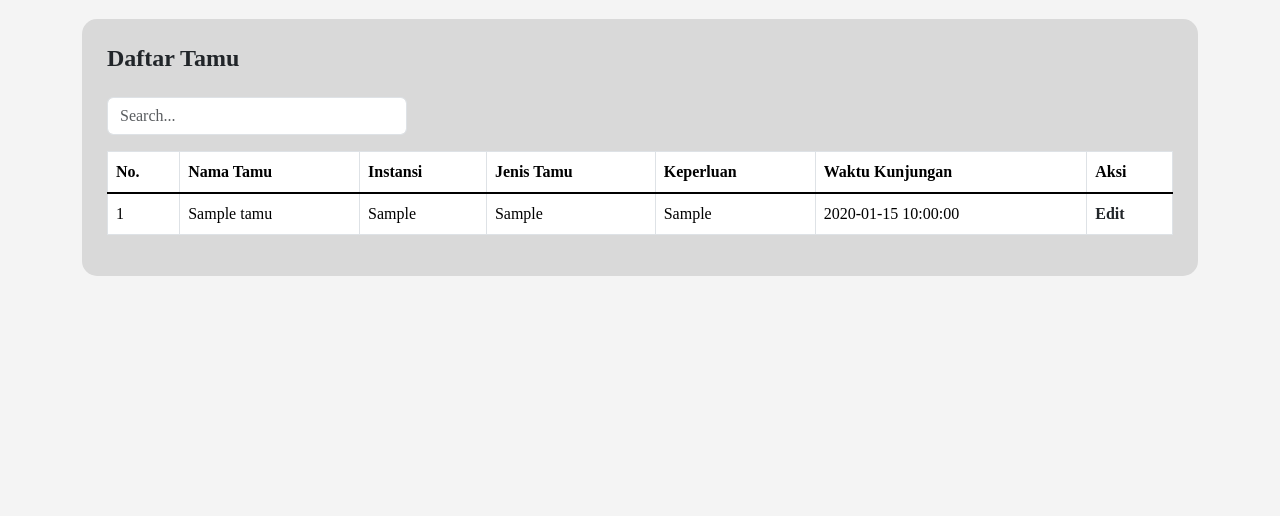
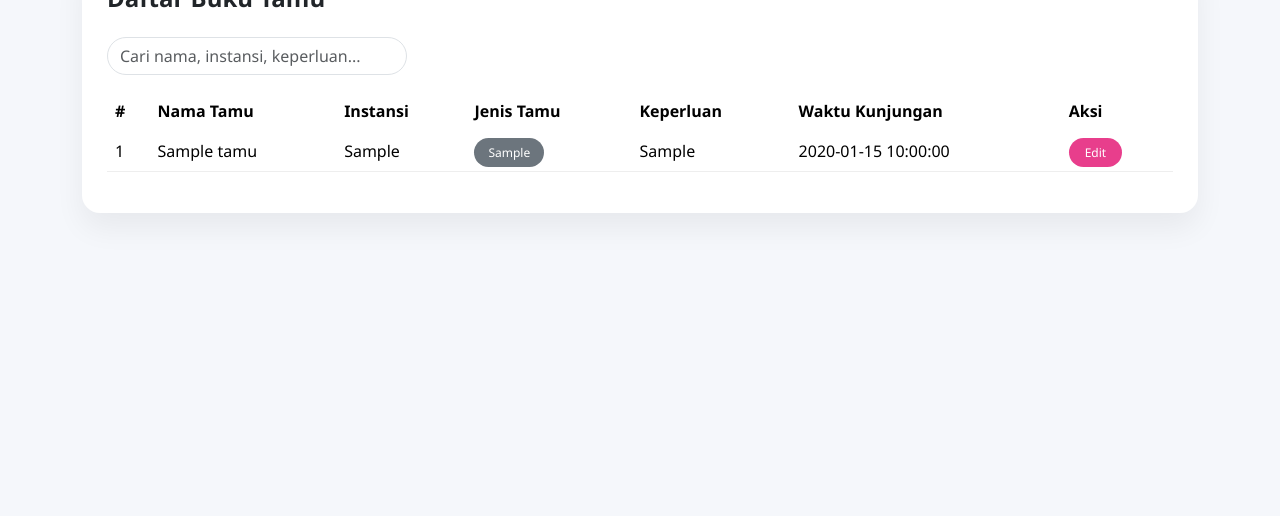
Before and after one commit to mbiww/Buku-Tamu-Digital-IF-1D-01, a PHP site: page /data_tamu.php in a window 1280 px wide. Shown: the part 137-653 px from the top of the page. Run offline with PHP 8.4, Linux system fonts and the light colour scheme; tables that the repository leaves empty hold one stand-in row (values such as "Sample post").

Commit message:
mengubah ui

```diff
--- a/data_tamu.php
+++ b/data_tamu.php
@@ -1,6 +1,4 @@
 <?php
-// Jika nanti mau ambil data dari database, taruh query di sini.
-// Contoh:
 include 'koneksi.php';
 $tamu = mysqli_query($koneksi, "SELECT * FROM data_tamu");
 ?>
@@ -11,69 +9,120 @@ $tamu = mysqli_query($koneksi, "SELECT * FROM data_tamu");
 <meta charset="UTF-8">
 <meta name="viewport" content="width=device-width, initial-scale=1.0">
 <title>Data Tamu</title>
+
 <link href="https://cdn.jsdelivr.net/npm/bootstrap@5.3.3/dist/css/bootstrap.min.css" rel="stylesheet">
+
 <style>
 body {
-      background-color: #f4f4f4;
-      font-family: "Times New Roman", serif;
+  background: #f5f7fb;
+  font-family: 'Segoe UI', sans-serif;
 }
+
+/* NAVBAR */
 .navbar {
-      background-color: #d9d9d9;
+  background: linear-gradient(90deg, #3b6df6, #4f8cff);
 }
+.navbar .nav-link,
+.navbar-brand {
+  color: #fff !important;
+}
+.navbar .nav-link.active {
+  font-weight: 600;
+  text-decoration: underline;
+}
+.logo {
+  width: 110px;
+}
+
+/* CARD */
 .card-custom {
-      background-color: #d9d9d9;
-      border-radius: 15px;
+  background: #fff;
+  border-radius: 18px;
   padding: 25px;
   margin-top: 40px;
+  box-shadow: 0 15px 30px rgba(0,0,0,0.06);
 }
-    .table th, .table td {
+
+/* SEARCH */
+.search-box {
+  max-width: 300px;
+  border-radius: 20px;
+}
+
+/* TABLE */
+.table thead {
+  background: #f0f4ff;
+}
+.table th {
+  border: none;
+  font-weight: 600;
+}
+.table td {
+  border: none;
   vertical-align: middle;
 }
-    .logo {
-      width: 120px;
+.table tbody tr {
+  border-bottom: 1px solid #eee;
 }
-    .search-box {
-      width: 300px;
-      margin-bottom: 15px;
+
+/* BADGE */
+.badge-mahasiswa {
+  background: #6c757d;
+  color: #fff;
+  padding: 6px 14px;
+  border-radius: 20px;
+  font-size: 12px;
 }
-    .table th {
-      border-bottom: 2px solid black;
+
+/* BUTTON */
+.btn-edit {
+  background: #e83e8c;
+  color: white;
+  padding: 6px 16px;
+  border-radius: 20px;
+  font-size: 12px;
+  text-decoration: none;
+}
+.btn-edit:hover {
+  background: #d63384;
+  color: #fff;
 }
 </style>
 </head>
+
 <body>
 
 <!-- NAVBAR -->
-  <nav class="navbar navbar-expand-lg navbar-light">
+<nav class="navbar navbar-expand-lg">
   <div class="container">
     <a class="navbar-brand fw-bold" href="#">
-        <img src="https://upload.wikimedia.org/wikipedia/commons/0/09/Logo_Politeknik_Negeri_Batam.png" alt="Logo Polibatam" class="logo">
+      <i class="bi bi-journal-text me-2"></i>Data Tamu
     </a>
-      <button class="navbar-toggler" type="button" data-bs-toggle="collapse" data-bs-target="#navbarNav">
-        <span class="navbar-toggler-icon"></span>
-      </button>
-      <div class="collapse navbar-collapse justify-content-end" id="navbarNav">
+
+    <div class="collapse navbar-collapse justify-content-end">
       <ul class="navbar-nav">
         <li class="nav-item"><a class="nav-link" href="dashboard_admin.php">Home</a></li>
-          <li class="nav-item"><a class="nav-link active fw-bold" href="data_tamu.php">Data Tamu</a></li>
+        <li class="nav-item"><a class="nav-link active" href="data_tamu.php">Data Tamu</a></li>
         <li class="nav-item"><a class="nav-link" href="#">Laporan</a></li>
-          <li class="nav-item"><a class="nav-link" href="#">Pengaturan Akun</a></li>
-          <li class="nav-item"><a class="nav-link" href="#">Logout</a></li>
+        <li class="nav-item"><a class="nav-link" href="pengaturan_akun.php">Pengaturan Akun</a></li>
+        <li class="nav-item"><a class="nav-link text-warning" href="logout.php">Logout</a></li>
       </ul>
     </div>
   </div>
 </nav>
 
-  <!-- MAIN CONTENT -->
+<!-- CONTENT -->
 <div class="container">
   <div class="card-custom">
-      <h4 class="fw-bold mb-4">Daftar Tamu</h4>
-      <input type="text" class="form-control search-box" placeholder="Search...">
+    <h4 class="fw-bold mb-4">Daftar Buku Tamu</h4>
 
-      <table class="table table-bordered mt-3">
+    <input type="text" class="form-control search-box mb-3" placeholder="Cari nama, instansi, keperluan...">
+
+    <div class="table-responsive">
+      <table class="table">
         <thead>
           <tr>
-            <th>No.</th>
+            <th>#</th>
             <th>Nama Tamu</th>
             <th>Instansi</th>
             <th>Jenis Tamu</th>
@@ -84,22 +133,27 @@ $tamu = mysqli_query($koneksi, "SELECT * FROM data_tamu");
         </thead>
         <tbody>
 
-          <?php
-    $no = 1;
-    while ($data = mysqli_fetch_array($tamu)) {
-    ?>
+        <?php $no=1; while($data = mysqli_fetch_array($tamu)) { ?>
           <tr>
             <td><?= $no++; ?></td>
             <td><?= $data['nama_lengkap']; ?></td>
             <td><?= $data['institusi']; ?></td>
-        <td><?= $data['jenis_pengguna']; ?></td>
+            <td>
+              <span class="badge-mahasiswa">
+                <?= $data['jenis_pengguna']; ?>
+              </span>
+            </td>
             <td><?= $data['keperluan']; ?></td>
             <td><?= $data['created_at']; ?></td>
-        <td><a href="edit.php" class="text-decoration-none text-dark fw-bold">Edit</a></td>
+            <td>
+              <a href="edit.php?id=<?= $data['id']; ?>" class="btn-edit">Edit</a>
+            </td>
           </tr>
         <?php } ?>
+
         </tbody>
       </table>
+    </div>
 
   </div>
 </div>
```
Lines whose indentation alone changed are shown as unchanged.
